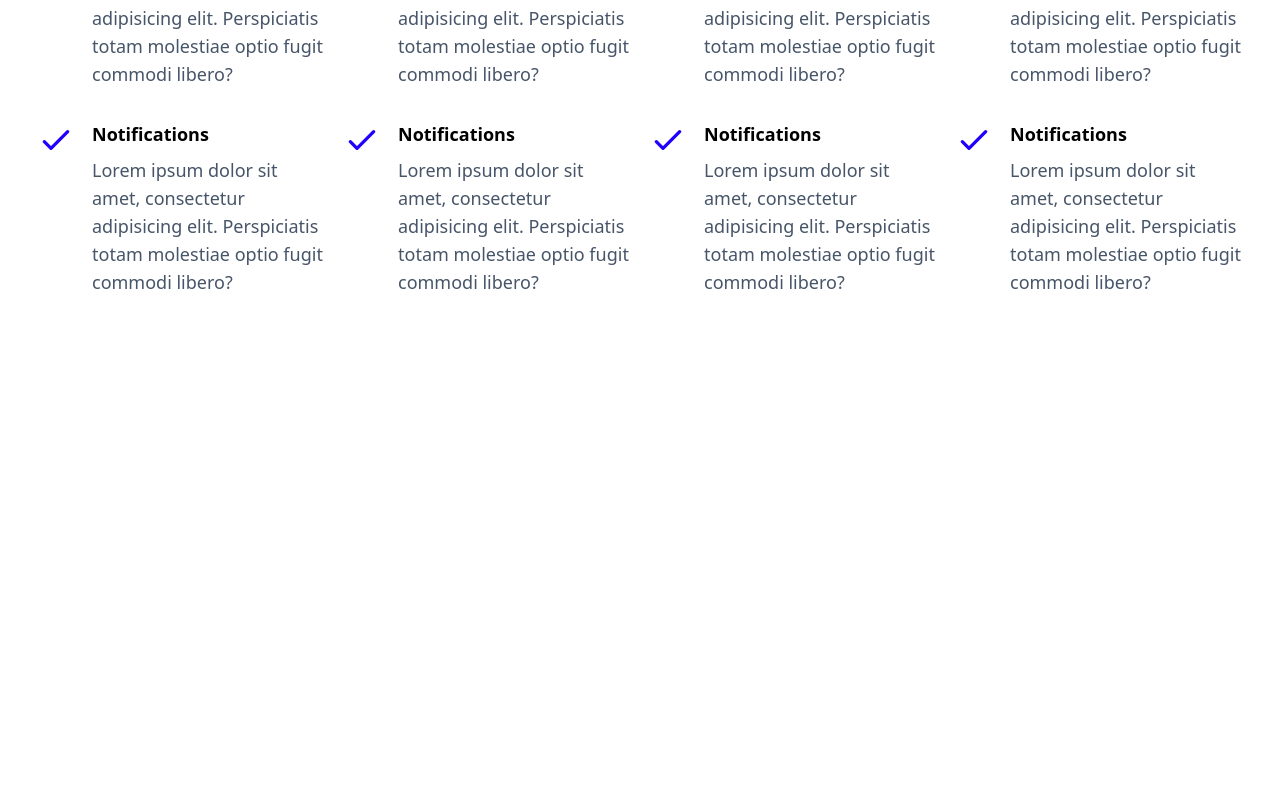
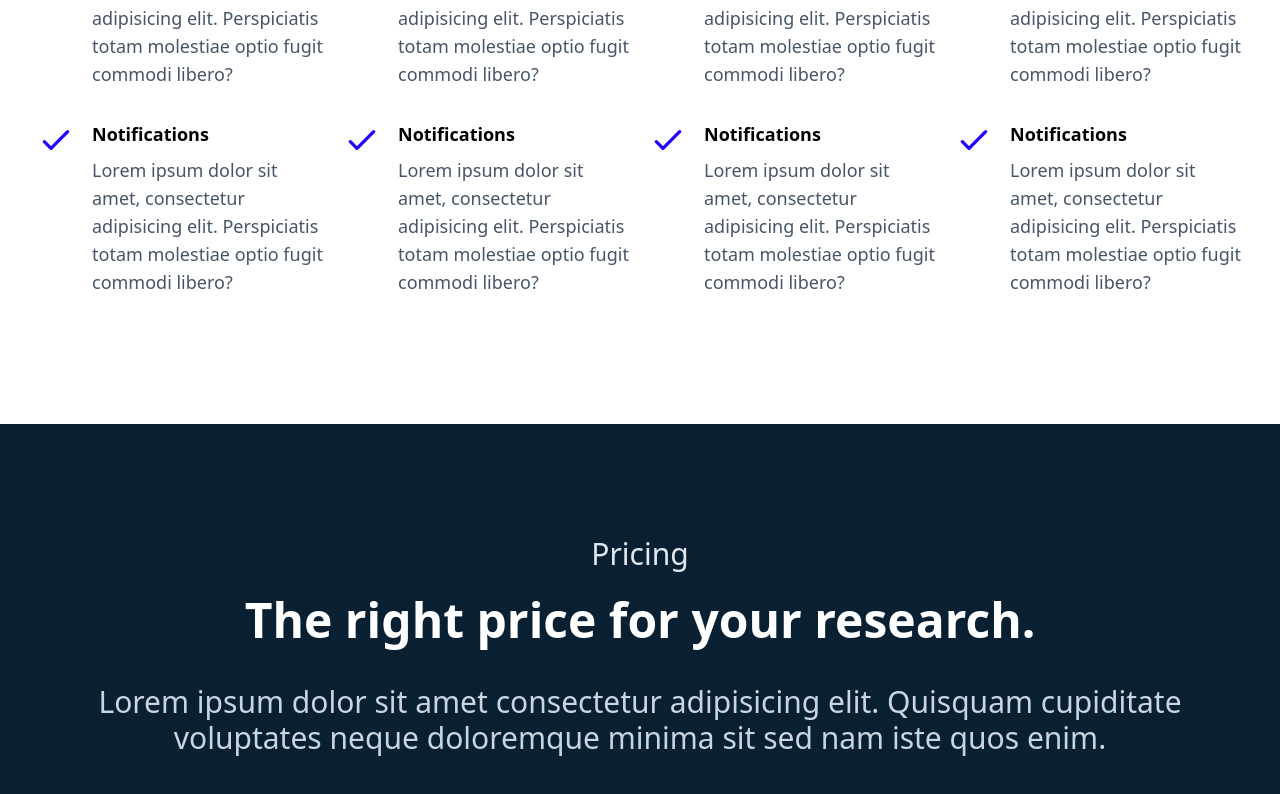
Before and after one commit to hasyimsw/xhvlr-react, a React (Create React App) app: page / in a window 1280 px wide. Shown: the part 2771-3565 px from the top of the page. Before the commit the page ends 3195 px from the top, so only its background shows below. Built offline with nearby package versions, Linux system fonts and the light colour scheme; the HTML template or start-up script is replaced by a standard one.

Commit message:
update file

```diff
--- a/src/App.js
+++ b/src/App.js
@@ -3,6 +3,7 @@ import About from "./components/About";
 import AllInOne from "./components/AllInOne";
 import Hero from "./components/Hero";
 import Navbar from "./components/Navbar";
+import Pricing from "./components/Pricing";
 import Support from "./components/Support";
 
 function App() {
@@ -13,6 +14,7 @@ function App() {
       <About />
       <Support />
       <AllInOne />
+      <Pricing />
     </>
   );
 }
--- /dev/null
+++ b/src/components/Pricing.jsx
@@ -0,0 +1,22 @@
+import React from 'react'
+import {CheckIcon} from '@heroicons/react/solid'
+
+const Pricing = () => {
+  return (
+    <div className='w-full bgPrimary text-white py-20'>
+        <div>
+
+        </div>
+
+        <div className='max-w-[1240px] mx-auto px-4'>
+            <div>
+                <h2 className='text-3xl pt-8 text-slate-200 text-center'>Pricing</h2>
+                <h3 className='text-5xl font-bold py-6 text-center'>The right price for your research.</h3>
+                <p className='py-4 md:text-center text-3xl text-slate-300'>Lorem ipsum dolor sit amet consectetur adipisicing elit. Quisquam cupiditate voluptates neque doloremque minima sit sed nam iste quos enim.</p>
+            </div>
+        </div>
+    </div>
+  )
+}
+
+export default Pricing
```
